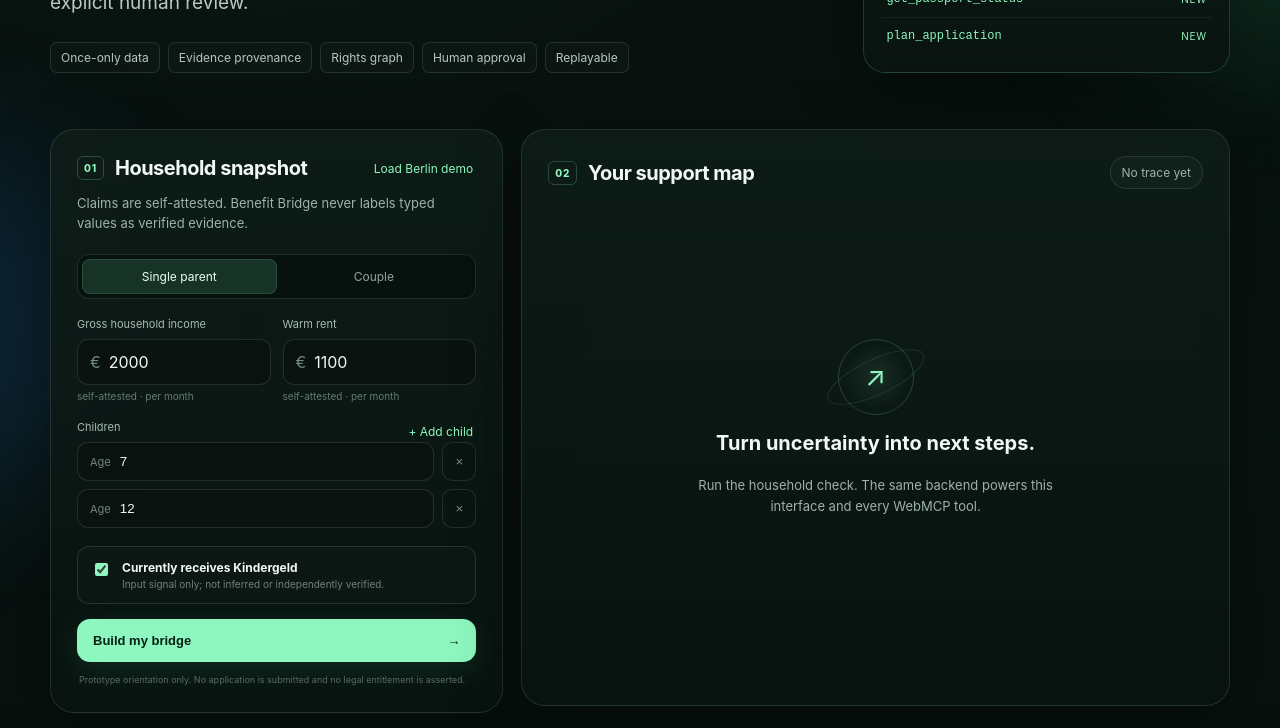
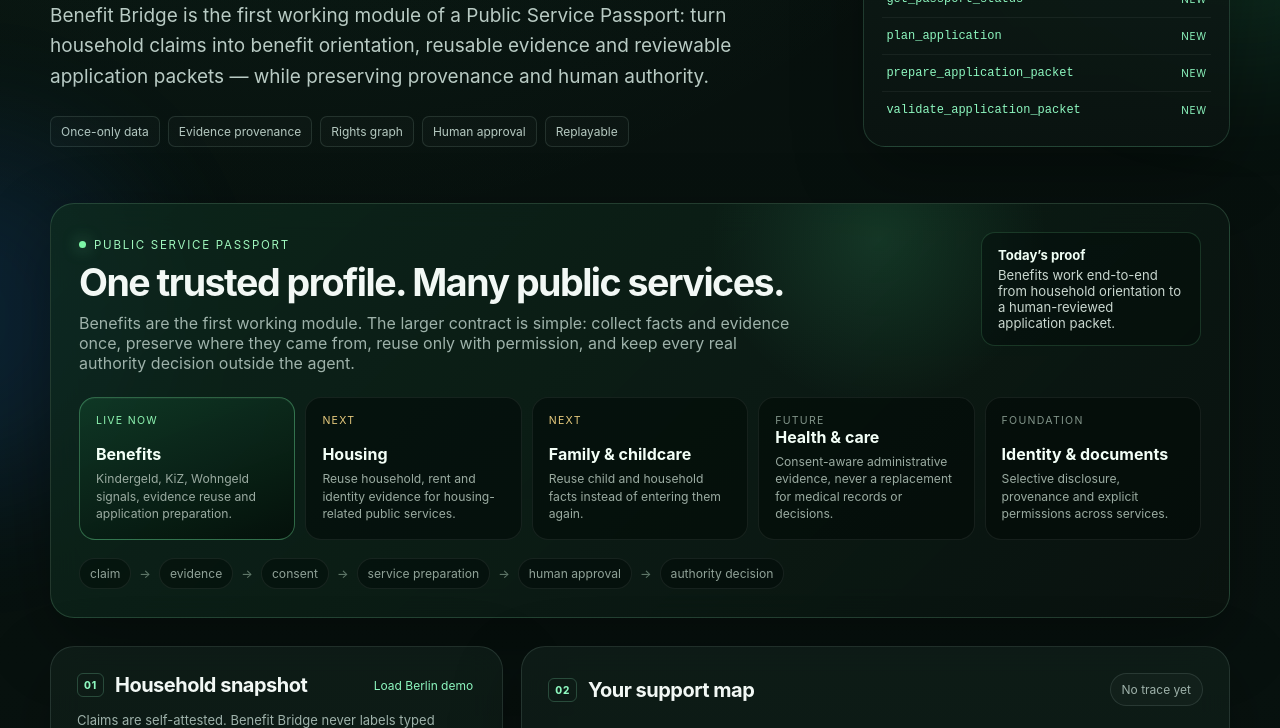
Before and after one commit to mikelninh/public-service-passport, a website with bundled scripts: page public/index.html in a window 1280 px wide. Shown: the part 482-1210 px from the top of the page. Built offline with nearby package versions, Linux system fonts and the light colour scheme.

Commit message:
feat: add Public Service Passport launch layer
Add MIT licensing, Public Service Passport framing, responsive roadmap UI, full 11-tool visibility, and standalone launch CI.

```diff
--- a/package.json
+++ b/package.json
@@ -2,6 +2,7 @@
   "name": "benefit-bridge-webmcp",
   "version": "0.4.0",
   "private": true,
+  "license": "MIT",
   "type": "module",
   "scripts": {
     "dev": "node scripts/dev-server.mjs",
--- a/public/index.html
+++ b/public/index.html
@@ -3,29 +3,30 @@
 <head>
   <meta charset="utf-8" />
   <meta name="viewport" content="width=device-width, initial-scale=1" />
-  <meta name="description" content="Benefit Bridge — a WebMCP proof for reusable benefit evidence, source-linked rules and safe agent-native public services." />
-  <title>Benefit Bridge — Benefit Passport + WebMCP</title>
+  <meta name="description" content="Benefit Bridge — the first working module of a Public Service Passport, using WebMCP for reusable evidence, source-linked rules and safe agent-native public services." />
+  <title>Benefit Bridge — Public Service Passport + WebMCP</title>
   <link rel="stylesheet" href="/styles.css" />
   <link rel="stylesheet" href="/passport.css" />
   <link rel="stylesheet" href="/application.css" />
+  <link rel="stylesheet" href="/public-service.css" />
 </head>
 <body>
   <div class="ambient ambient-one"></div><div class="ambient ambient-two"></div>
   <header class="topbar shell">
-    <a class="brand" href="#top"><span class="brand-mark">B</span><span>Benefit Bridge</span><span class="version-chip">v0.3</span></a>
+    <a class="brand" href="#top"><span class="brand-mark">B</span><span>Benefit Bridge</span><span class="brand-parent">Public Service Passport</span><span class="version-chip">v0.4</span></a>
     <div class="top-actions">
       <span id="saved-status" class="saved-status">No saved passport</span>
       <span id="webmcp-status" class="status-pill"><span class="status-dot"></span>Checking WebMCP…</span>
-      <a class="ghost-link" href="https://github.com/mikelninh" target="_blank" rel="noreferrer">GitHub ↗</a>
+      <a class="ghost-link" href="https://github.com/mikelninh/care-abundance-mission-d69f0" target="_blank" rel="noreferrer">GitHub ↗</a>
     </div>
   </header>
 
   <main id="top" class="shell">
     <section class="hero">
       <div class="hero-copy">
-        <div class="eyebrow">WEBMCP CHALLENGE · APPLICATION PACKET V0.3</div>
-        <h1>From “maybe eligible” to <span>ready for review.</span></h1>
-        <p class="hero-lede">Benefit Passport now becomes a reviewable application packet: pre-fill what is known, bind evidence, expose blockers, and keep the final authority handoff behind explicit human review.</p>
+        <div class="eyebrow">WEBMCP CHALLENGE · PUBLIC SERVICE PASSPORT · BENEFITS MODULE</div>
+        <h1>Tell public services once. <span>Reuse it safely.</span></h1>
+        <p class="hero-lede">Benefit Bridge is the first working module of a Public Service Passport: turn household claims into benefit orientation, reusable evidence and reviewable application packets — while preserving provenance and human authority.</p>
         <div class="hero-badges"><span>Once-only data</span><span>Evidence provenance</span><span>Rights graph</span><span>Human approval</span><span>Replayable</span></div>
       </div>
       <aside class="agent-card">
@@ -39,7 +40,28 @@
         <div class="tool-mini tool-new"><code>derive_benefit_passport</code><span>new</span></div>
         <div class="tool-mini tool-new"><code>get_passport_status</code><span>new</span></div>
         <div class="tool-mini tool-new"><code>plan_application</code><span>new</span></div>
+        <div class="tool-mini tool-new"><code>prepare_application_packet</code><span>new</span></div>
+        <div class="tool-mini tool-new"><code>validate_application_packet</code><span>new</span></div>
       </aside>
+    </section>
+
+    <section class="platform-vision panel" aria-labelledby="public-service-title">
+      <div class="platform-head">
+        <div>
+          <span class="platform-kicker">PUBLIC SERVICE PASSPORT</span>
+          <h2 id="public-service-title">One trusted profile. Many public services.</h2>
+          <p>Benefits are the first working module. The larger contract is simple: collect facts and evidence once, preserve where they came from, reuse only with permission, and keep every real authority decision outside the agent.</p>
+        </div>
+        <div class="platform-promise"><strong>Today’s proof</strong>Benefits work end-to-end from household orientation to a human-reviewed application packet.</div>
+      </div>
+      <div class="service-map">
+        <article class="service-card live"><small>LIVE NOW</small><div><strong>Benefits</strong><p>Kindergeld, KiZ, Wohngeld signals, evidence reuse and application preparation.</p></div></article>
+        <article class="service-card next"><small>NEXT</small><div><strong>Housing</strong><p>Reuse household, rent and identity evidence for housing-related public services.</p></div></article>
+        <article class="service-card next"><small>NEXT</small><div><strong>Family & childcare</strong><p>Reuse child and household facts instead of entering them again.</p></div></article>
+        <article class="service-card"><small>FUTURE</small><div><strong>Health & care</strong><p>Consent-aware administrative evidence, never a replacement for medical records or decisions.</p></div></article>
+        <article class="service-card"><small>FOUNDATION</small><div><strong>Identity & documents</strong><p>Selective disclosure, provenance and explicit permissions across services.</p></div></article>
+      </div>
+      <div class="platform-flow"><span>claim</span><b>→</b><span>evidence</span><b>→</b><span>consent</span><b>→</b><span>service preparation</span><b>→</b><span>human approval</span><b>→</b><span>authority decision</span></div>
     </section>
 
     <section class="workspace">
@@ -92,14 +114,14 @@
       <div class="passport-header">
         <div>
           <span class="section-index">03</span>
-          <div class="passport-title"><span class="passport-icon">◈</span><div><p class="eyebrow-small">BENEFIT PASSPORT</p><h2>Collect once. Reuse safely.</h2></div></div>
+          <div class="passport-title"><span class="passport-icon">◈</span><div><p class="eyebrow-small">BENEFIT PASSPORT · FIRST PUBLIC SERVICE PASSPORT MODULE</p><h2>Collect once. Reuse safely.</h2></div></div>
         </div>
         <div class="passport-actions">
           <button id="forget-passport" type="button" class="secondary-button hidden">Forget local copy</button>
           <button id="save-passport" type="button" class="passport-button">Save to this browser</button>
         </div>
       </div>
-      <p class="passport-intro">The passport keeps <strong>claims</strong>, <strong>documentary evidence</strong>, and <strong>derived benefit signals</strong> separate. Saving is an explicit human action and stays local in V0.3.</p>
+      <p class="passport-intro">The passport keeps <strong>claims</strong>, <strong>documentary evidence</strong>, and <strong>derived benefit signals</strong> separate. Saving is an explicit human action and stays local in V0.4.</p>
       <div class="passport-metrics">
         <div><span>Passport</span><strong id="passport-id">—</strong></div>
         <div><span>Reusable claims</span><strong id="claim-count">—</strong></div>
@@ -150,7 +172,7 @@
     </section>
   </main>
 
-  <footer class="shell footer"><span>Benefit Bridge · WebMCP proof · v0.3</span><span>Less form filling. More visible proof.</span></footer>
+  <footer class="shell footer"><span>Benefit Bridge · Public Service Passport proof · v0.4 · MIT</span><span>Tell us once. Reuse it safely.</span></footer>
   <script type="module" src="/app.js"></script>
   <script type="module" src="/v03.js"></script>
   <script type="module" src="/v03-simulator.js"></script>
--- /dev/null
+++ b/public/public-service.css
@@ -0,0 +1,23 @@
+.platform-vision{position:relative;overflow:hidden;margin:0 0 28px;padding:28px;border:1px solid rgba(168,255,199,.16);background:linear-gradient(135deg,rgba(14,45,31,.72),rgba(10,18,15,.94));}
+.platform-vision:before{content:"";position:absolute;inset:-35% auto auto 55%;width:360px;height:360px;border-radius:50%;background:radial-gradient(circle,rgba(88,255,166,.12),transparent 66%);pointer-events:none}
+.platform-head{display:flex;justify-content:space-between;align-items:flex-start;gap:28px;margin-bottom:24px;position:relative}
+.platform-kicker{display:inline-flex;align-items:center;gap:8px;font-size:.72rem;letter-spacing:.15em;text-transform:uppercase;color:#9ff7bd;margin-bottom:8px}
+.platform-kicker:before{content:"";width:7px;height:7px;border-radius:50%;background:#7df6a7;box-shadow:0 0 16px rgba(125,246,167,.65)}
+.platform-head h2{font-size:clamp(1.55rem,3vw,2.35rem);margin:0 0 8px;letter-spacing:-.04em}
+.platform-head p{max-width:720px;margin:0;color:var(--muted)}
+.platform-promise{flex:0 0 auto;max-width:220px;padding:14px 16px;border:1px solid rgba(125,246,167,.16);border-radius:14px;background:rgba(4,12,9,.45);font-size:.82rem;color:#c9d7cf}
+.platform-promise strong{display:block;color:#f0fff5;margin-bottom:4px}
+.service-map{display:grid;grid-template-columns:repeat(5,minmax(0,1fr));gap:10px;position:relative}
+.service-card{min-height:132px;padding:16px;border-radius:16px;border:1px solid rgba(255,255,255,.07);background:rgba(3,12,8,.58);display:flex;flex-direction:column;justify-content:space-between;transition:transform .18s ease,border-color .18s ease}
+.service-card:hover{transform:translateY(-2px);border-color:rgba(125,246,167,.25)}
+.service-card small{font-size:.66rem;letter-spacing:.12em;text-transform:uppercase;color:#82958a}
+.service-card strong{font-size:1rem;color:#f3fff7}
+.service-card p{font-size:.76rem;line-height:1.45;color:#9aaba1;margin:6px 0 0}
+.service-card.live{border-color:rgba(125,246,167,.34);background:linear-gradient(160deg,rgba(17,65,42,.68),rgba(3,12,8,.72));box-shadow:inset 0 1px 0 rgba(255,255,255,.04)}
+.service-card.live small{color:#8ef5b2}.service-card.next small{color:#e7cb7e}
+.platform-flow{display:flex;align-items:center;gap:8px;flex-wrap:wrap;margin-top:18px;color:#8fa197;font-size:.76rem;position:relative}
+.platform-flow span{padding:7px 10px;border:1px solid rgba(255,255,255,.07);border-radius:999px;background:rgba(2,9,6,.42)}
+.platform-flow b{color:#5f7769;font-weight:500}
+.brand-parent{color:#719081;font-size:.74rem;font-weight:600;letter-spacing:.02em}
+@media(max-width:980px){.service-map{grid-template-columns:repeat(2,minmax(0,1fr))}.service-card.live{grid-column:span 2}.platform-head{flex-direction:column}.platform-promise{max-width:none}}
+@media(max-width:640px){.platform-vision{padding:20px;margin-bottom:18px}.service-map{grid-template-columns:1fr}.service-card.live{grid-column:auto}.service-card{min-height:auto}.platform-flow b{display:none}.brand-parent{display:none}}
```
Also changed, not shown: .github/workflows/launch-checks.yml (added), README.md, 1 other file.
